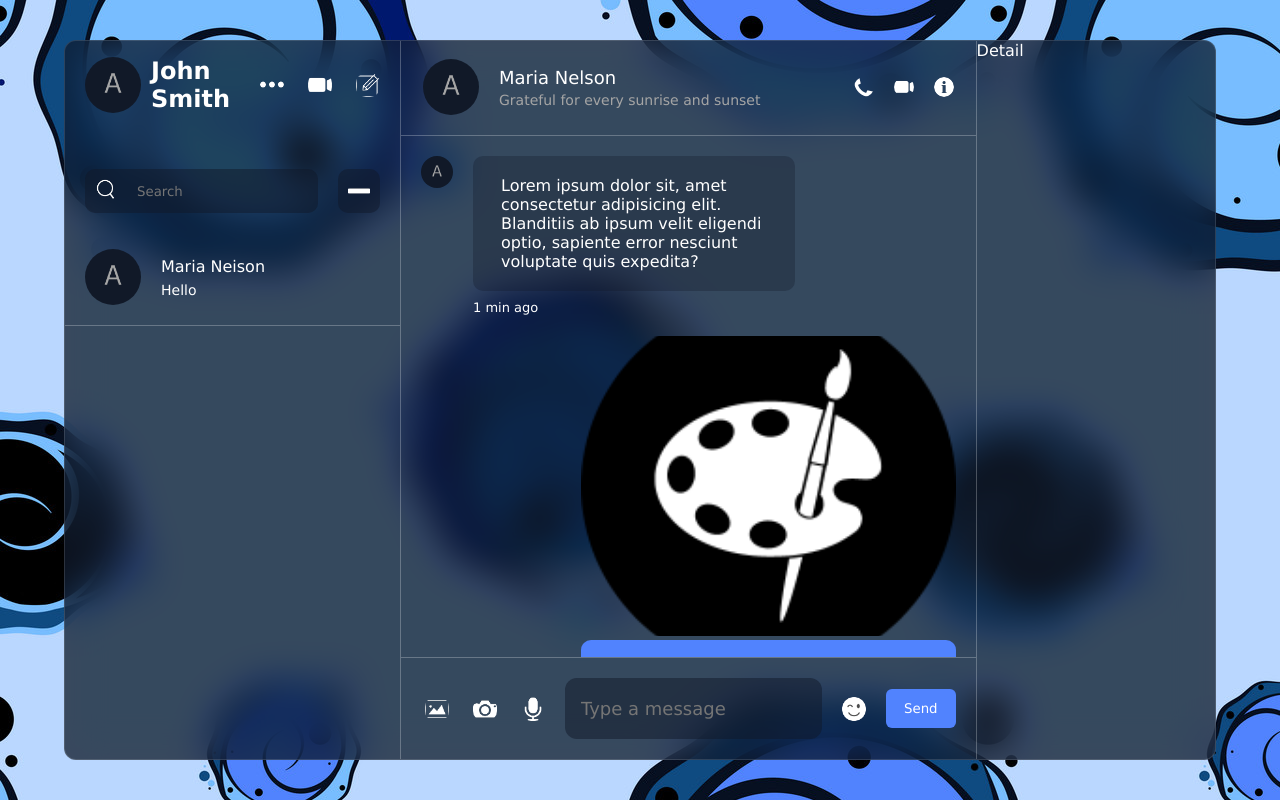
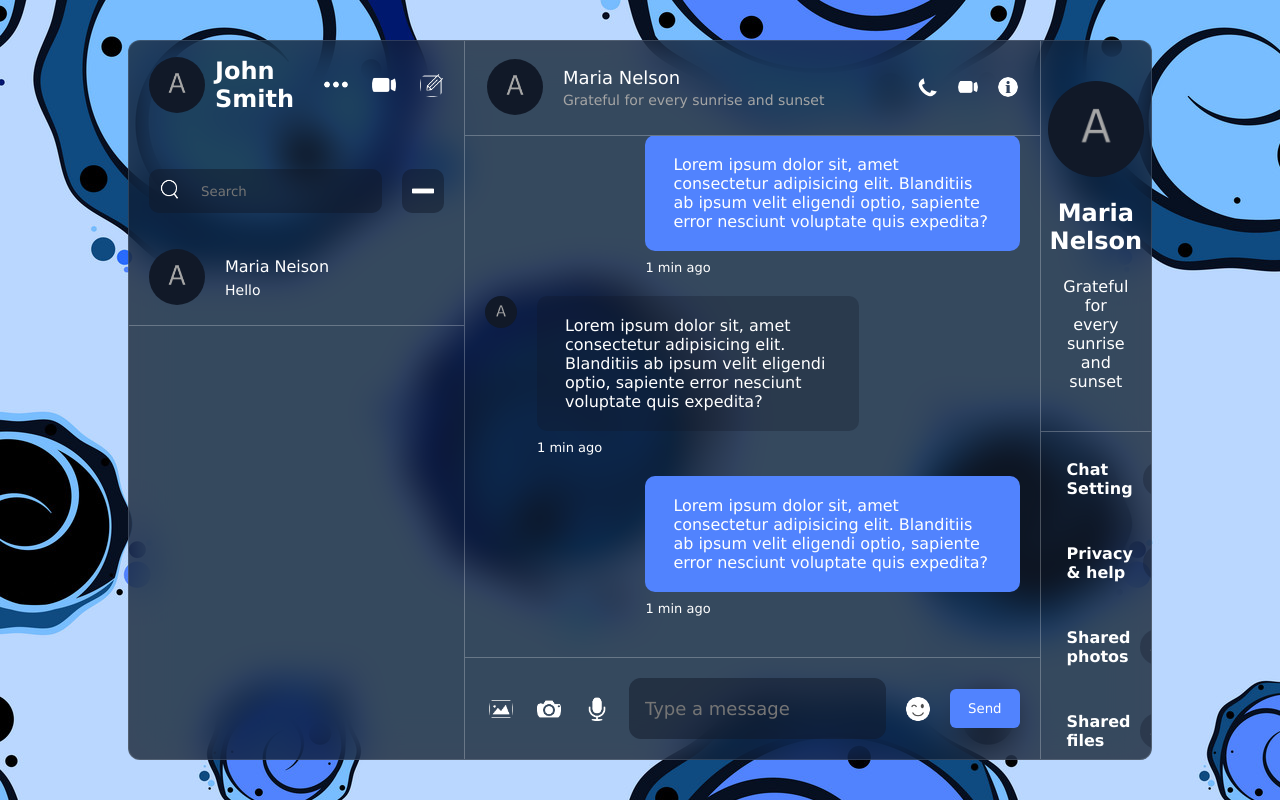
Before and after one commit to ViktorMetodiev13/ReactJS-Chat-App, a React (Vite) app in the folder ReactJS Chat App/: page / in a window 1280 px wide. Built offline with nearby package versions, Linux system fonts and the light colour scheme.

Commit message:
Detail Section implemented

```diff
--- a/ReactJS Chat App/src/components/chat/Chat.jsx
+++ b/ReactJS Chat App/src/components/chat/Chat.jsx
@@ -1,4 +1,4 @@
-import { useState } from 'react'
+import { useEffect, useRef, useState } from 'react'
 import './chat.css'
 
 import EmojiPicker from 'emoji-picker-react'
@@ -7,13 +7,17 @@ export const Chat = () => {
     const [emojisMenu, setEmojisMenu] = useState(false);
     const [textField, setTextField] = useState();
 
+    const endRef = useRef(null);
+    useEffect(() => {
+        endRef.current?.scrollIntoView({ behavior: "smooth" });
+    }, [])
+
     const onUserClick = () => {
         setEmojisMenu(!emojisMenu);
     };
 
     const onEmojiAddHandler = (e) => {
         setTextField(state => state + e.emoji);
-        // setEmojisMenu(false);
     };
 
     const onChangeHandler = (e) => {
@@ -70,7 +74,7 @@ export const Chat = () => {
 
                 <div className="main-message-own">
                     <div className="main-message-params">
-                        <p className="main-text">Lorem ipsum dolor sit, amet consectetur adipisicing elit. Blanditiis ab ipsum velit eligendi optio,
+                        <p className="main-text-own">Lorem ipsum dolor sit, amet consectetur adipisicing elit. Blanditiis ab ipsum velit eligendi optio,
                             sapiente error nesciunt voluptate quis expedita?</p>
                         <span className="main-date">1 min ago</span>
                     </div>
@@ -87,11 +91,12 @@ export const Chat = () => {
 
                 <div className="main-message-own">
                     <div className="main-message-params">
-                        <p className="main-text">Lorem ipsum dolor sit, amet consectetur adipisicing elit. Blanditiis ab ipsum velit eligendi optio,
+                        <p className="main-text-own">Lorem ipsum dolor sit, amet consectetur adipisicing elit. Blanditiis ab ipsum velit eligendi optio,
                             sapiente error nesciunt voluptate quis expedita?</p>
                         <span className="main-date">1 min ago</span>
                     </div>
                 </div>
+                <div ref={endRef}></div>
             </div>
 
             <div className="footer">
--- a/ReactJS Chat App/src/components/detail/Detail.jsx
+++ b/ReactJS Chat App/src/components/detail/Detail.jsx
@@ -1,7 +1,95 @@
 import './detail.css'
 
+import { useState } from "react";
+
 export const Detail = () => {
+    const [chatSettings, setChatSettings] = useState(true);
+    const [privacyAndHelp, setPrivacyAndHelp] = useState(true);
+    const [sharedPhotos, setSharedPhotos] = useState(true);
+    const [sharedFiles, setSharedFiles] = useState(true);
+
     return (
-        <div className="detail">Detail</div>
+        <div className="detail">
+            <div className="detail-userInformation">
+                <img src="./avatar.png" alt="detail-avatar" className='detail-avatar' />
+                <h2 className='detail-title'>Maria Nelson</h2>
+                <p className='detail-subtitle'>Grateful for every sunrise and sunset</p>
+            </div>
+
+            <div className="detail-options">
+                <div className="detail-option">
+                    <div className="option-title">
+                        <span>Chat Setting</span>
+                        <img
+                            src={chatSettings ? "./arrowUp.png" : "./arrowDown.png"}
+                            alt="arrowUp png" className='arrow-png'
+                            onClick={() => setChatSettings(!chatSettings)}
+                        />
+                    </div>
+                </div>
+
+                <div className="detail-option">
+                    <div className="option-title">
+                        <span>Privacy & help</span>
+                        <img
+                            src={privacyAndHelp ? "./arrowUp.png" : "./arrowDown.png"}
+                            alt="arrowUp png" className='arrow-png'
+                            onClick={() => setPrivacyAndHelp(!privacyAndHelp)}
+                        />
+                    </div>
+                </div>
+
+                <div className="detail-option">
+                    <div className="option-title">
+                        <span>Shared photos</span>
+                        <img
+                            src={sharedPhotos ? "./arrowUp.png" : "./arrowDown.png"}
+                            alt="arrowUp png" className='arrow-png'
+                            onClick={() => setSharedPhotos(!sharedPhotos)}
+                        />
+                    </div>
+
+                    {!sharedPhotos ?
+                        <>
+                            {/* TODO: Replace with actual data */}
+                            <div className="items">
+                                <div className="item">
+                                    <div className="item-image-date">
+                                        <img src="https://images.pexels.com/photos/417173/pexels-photo-417173.jpeg?cs=srgb&dl=pexels-pixabay-417173.jpg&fm=jpg" alt="photo" className='item-image' />
+                                        <span>photo_2024_2.png</span>
+                                    </div>
+                                    <img src="./download.png" alt="download png" className='download' />
+                                </div>
+
+                                <div className="item">
+                                    <div className="item-image-date">
+                                        <img src="https://media.istockphoto.com/id/1672317574/photo/ama-dablam-mountain-peak.webp?b=1&s=170667a&w=0&k=20&c=Ea8yDEHpUemrRuMZUKGPDBE11YTWVksIupMN8FkEBf8=" alt="photo" className='item-image' />
+                                        <span>photo_2024_2.png</span>
+                                    </div>
+                                    <img src="./download.png" alt="download png" className='download' />
+                                </div>
+                            </div>
+                        </> : ""}
+
+
+                </div>
+
+                <div className="detail-option">
+                    <div className="option-title">
+                        <span>Shared files</span>
+                        <img
+                            src={sharedFiles ? "./arrowUp.png" : "./arrowDown.png"}
+                            alt="arrowUp png" className='arrow-png'
+                            onClick={() => setSharedFiles(!sharedFiles)}
+                        />
+                    </div>
+                </div>
+            </div>
+
+            <footer className="buttons">
+                <button className="block-user">Block User</button>
+                <button className="logout-btn">Logout</button>
+            </footer>
+        </div>
     )
 }
--- a/ReactJS Chat App/src/components/detail/detail.css
+++ b/ReactJS Chat App/src/components/detail/detail.css
@@ -1,3 +1,127 @@
 .detail {
     flex: 1;
+    overflow: scroll;
+    overflow-x: hidden;
 }
+
+/* detail-userInformation */
+
+.detail-userInformation {
+    border-bottom: 1px solid rgba(255,255,255,.25);
+    padding: 40px;
+    display: flex;
+    flex-direction: column;
+    justify-content: center;
+    align-items: center;
+    gap: 22px;
+}
+
+.detail-avatar {
+    width: 96px;
+    height: 96px;
+    border-radius: 50%;
+    text-align: center;
+}
+
+.detail-title,
+.detail-subtitle {
+    text-align: center;
+}
+
+/* detail-options */
+
+.detail-options {
+    display: flex;
+    flex-direction: column;
+    gap: 46px;
+    padding: 28px 26px;
+}
+
+.option-title {
+    display: flex;
+    align-items: center;
+    justify-content: space-between;
+    gap: 10px;
+}
+
+.arrow-png {
+    width: 36px;
+    height: 36px;
+    border-radius: 50%;
+    background-color: rgba;
+    cursor: pointer;
+    background-color: rgba(17, 25, 40, 0.3);
+    padding: 10px;
+}
+
+.option-title span {
+    font-weight: 600;
+}
+
+/* detail-option */
+
+.items {
+    display: flex;
+    flex-direction: column;
+    gap: 20px;
+    margin-top: 26px;
+}
+
+.item {
+    display: flex;
+    align-items: center;
+    justify-content: space-between;
+}
+
+.item-image-date {
+    display: flex;
+    align-items: center;
+    gap: 10px;
+}
+
+.item-image {
+    width: 40px;
+    height: 40px;
+    border-radius: 6px;
+}
+
+.download {
+    width: 20px;
+    height: 20px;
+    cursor: pointer;
+}
+
+/* buttons */
+
+.buttons {
+    padding: 28px 26px;
+    display: flex;
+    flex-direction: column;
+    gap: 32px;
+}
+
+.block-user {
+    background-color: rgba(230, 74, 105, 0.553);
+    border: none;
+    padding: 18px;
+    color: #fff;
+    border-radius: 6px;
+    font-weight: 200;
+    font-size: 16px;
+    cursor: pointer;
+}
+
+.block-user:hover {
+    background-color: rgba(220, 20, 60, 0.796);
+}
+
+.logout-btn {
+    background-color: #1a73e8;
+    border: none;
+    padding: 14px;
+    color: #fff;
+    border-radius: 6px;
+    font-weight: 200;
+    font-size: 16px;
+    cursor: pointer;
+}
--- a/ReactJS Chat App/src/index.css
+++ b/ReactJS Chat App/src/index.css
@@ -16,7 +16,7 @@ body {
 }
 
 .container {
-  width: 90vw;
+  width: 80vw;
   height: 90vh;
   background-color: rgba(17, 25, 40, 0.75);
   backdrop-filter: blur(19px) saturate(180%);
```
